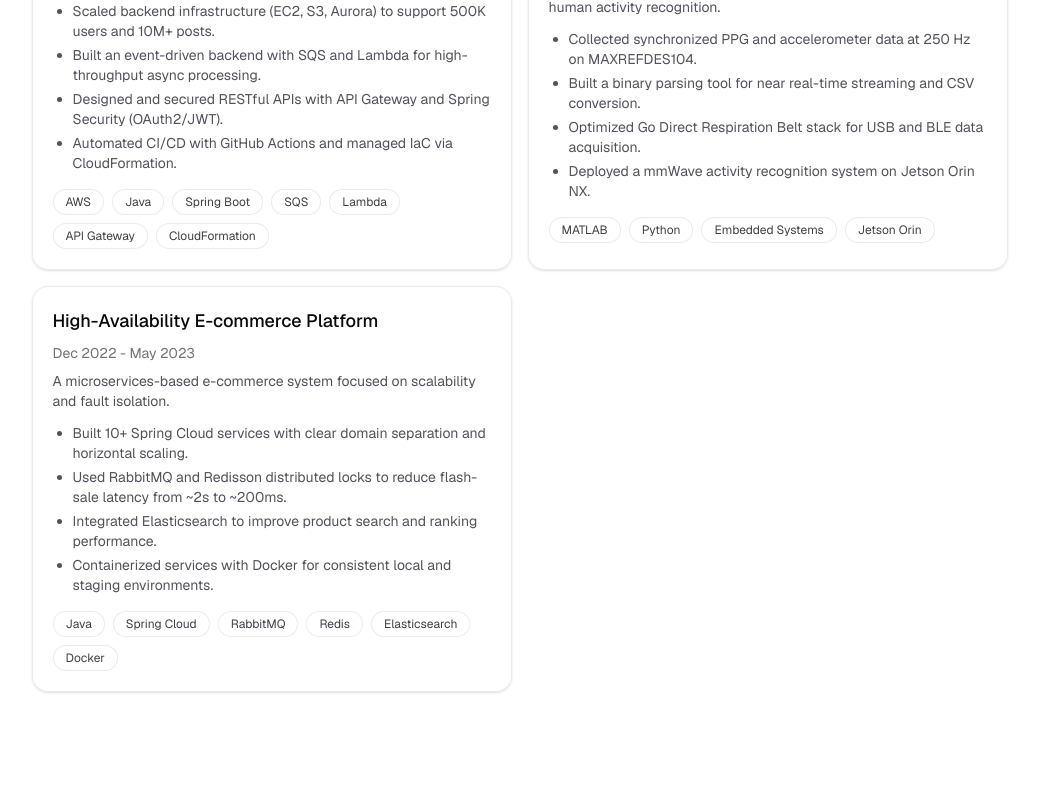
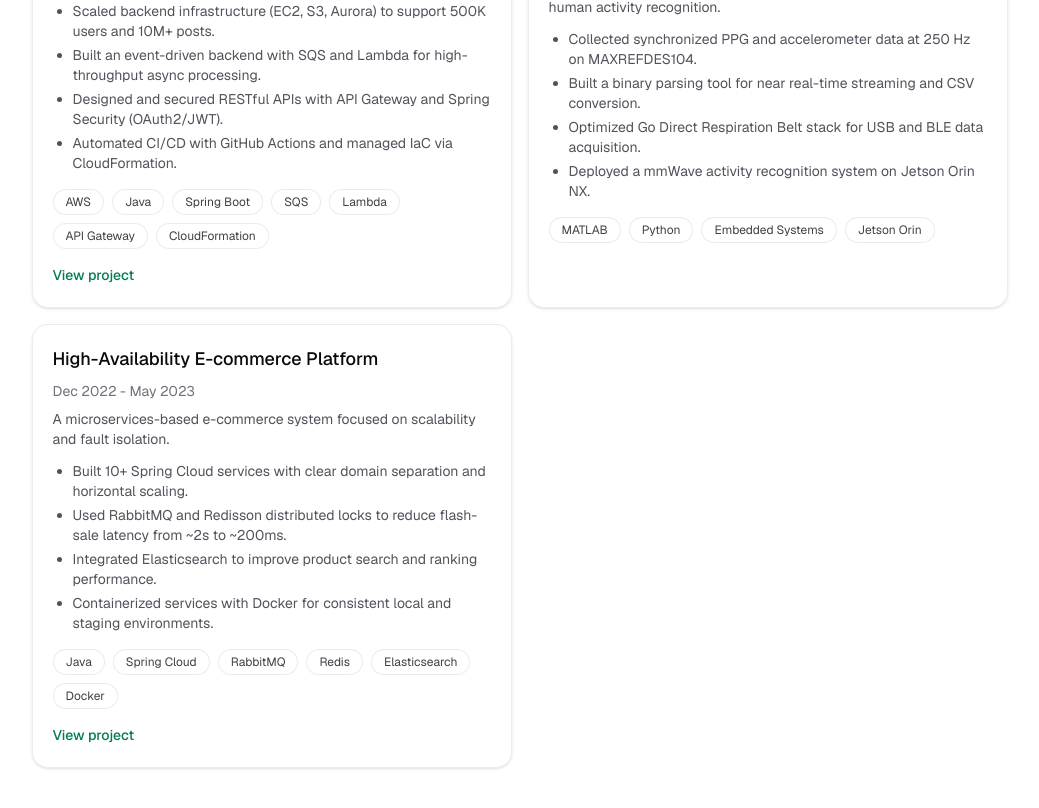
Before and after one commit to ltian059/my-portfolio, a Next.js app: page /experience in a window 1280 px wide. Shown: the part 1832-2640 px from the top of the page, without its empty margins (113-1152 px from the left). Before the commit the page ends 2588 px from the top, so only its background shows below. Built offline with nearby package versions, Linux system fonts and the light colour scheme.

Commit message:
feat: refactor projects section to use projectItems array for improved maintainability

```diff
--- a/src/data/pages/experience/projects.ts
+++ b/src/data/pages/experience/projects.ts
@@ -7,12 +7,7 @@
   link?: string;
 };
 
-export const projectsSection = {
-  id: "projects",
-  title: "Projects",
-  subtitle: "Deeper dives into selected builds.",
-  linkLabel: "View project",
-  items: [
+const projectItems: ExperienceProject[] = [
   {
     name: "Financial Pulse - High-Availability News Platform",
     period: "May 2025 - Aug 2025",
@@ -33,6 +28,7 @@
       "API Gateway",
       "CloudFormation",
     ],
+    link: "https://github.com/ltian059/financial-pulse"
   },
   {
     name: "Embedded Wearable & Radar-Based Physiological Monitoring System",
@@ -58,14 +54,15 @@
       "Integrated Elasticsearch to improve product search and ranking performance.",
       "Containerized services with Docker for consistent local and staging environments.",
     ],
-      stack: [
-        "Java",
-        "Spring Cloud",
-        "RabbitMQ",
-        "Redis",
-        "Elasticsearch",
-        "Docker",
-      ],
+    stack: ["Java", "Spring Cloud", "RabbitMQ", "Redis", "Elasticsearch", "Docker"],
+    link: "https://github.com/ltian059/E-commerse-Website-Undergraduate-Project-"
   },
-  ],
+];
+
+export const projectsSection = {
+  id: "projects",
+  title: "Projects",
+  subtitle: "Deeper dives into selected builds.",
+  linkLabel: "View project",
+  items: projectItems,
 };
```
Lines whose indentation alone changed are shown as unchanged.
